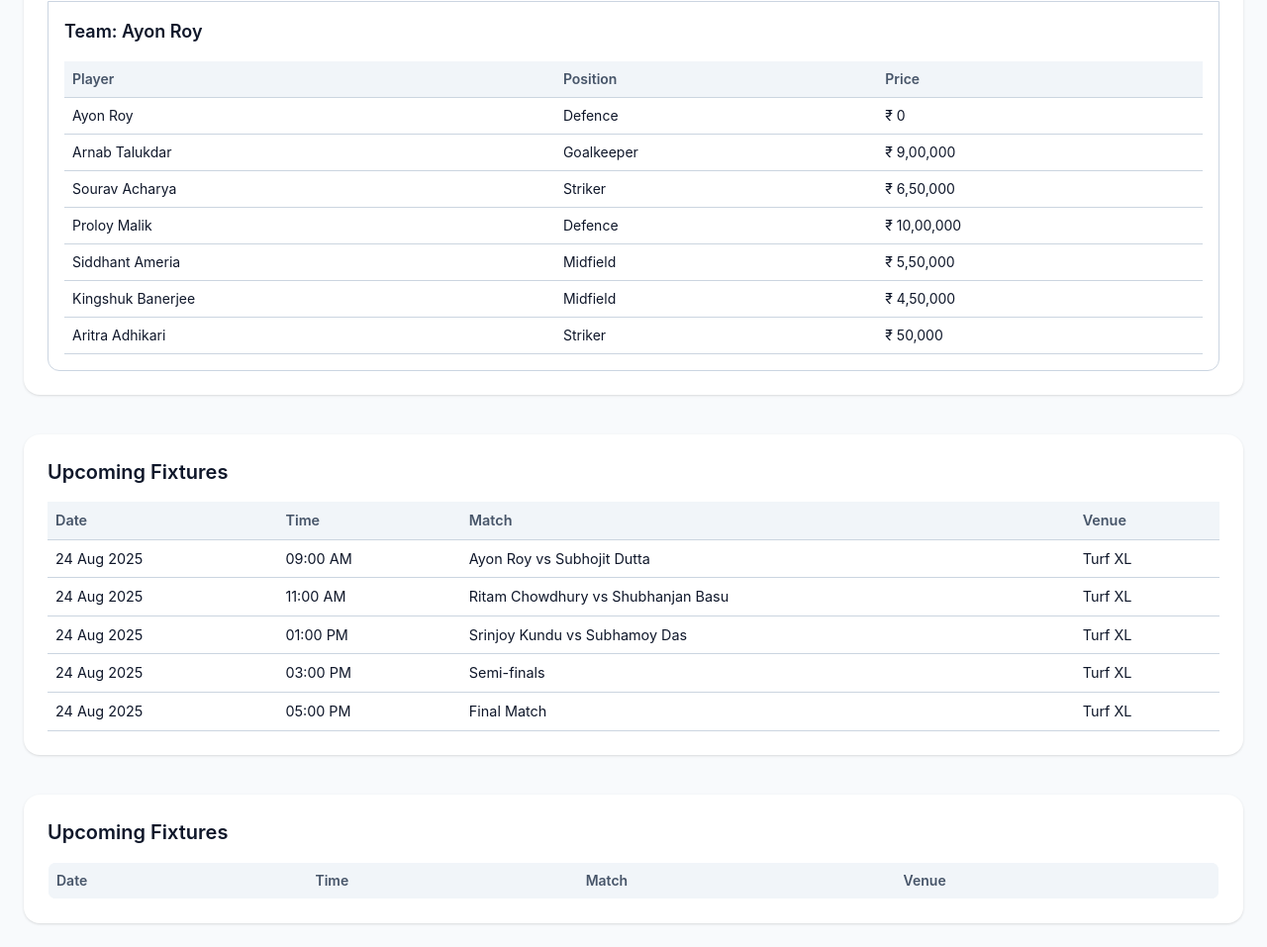
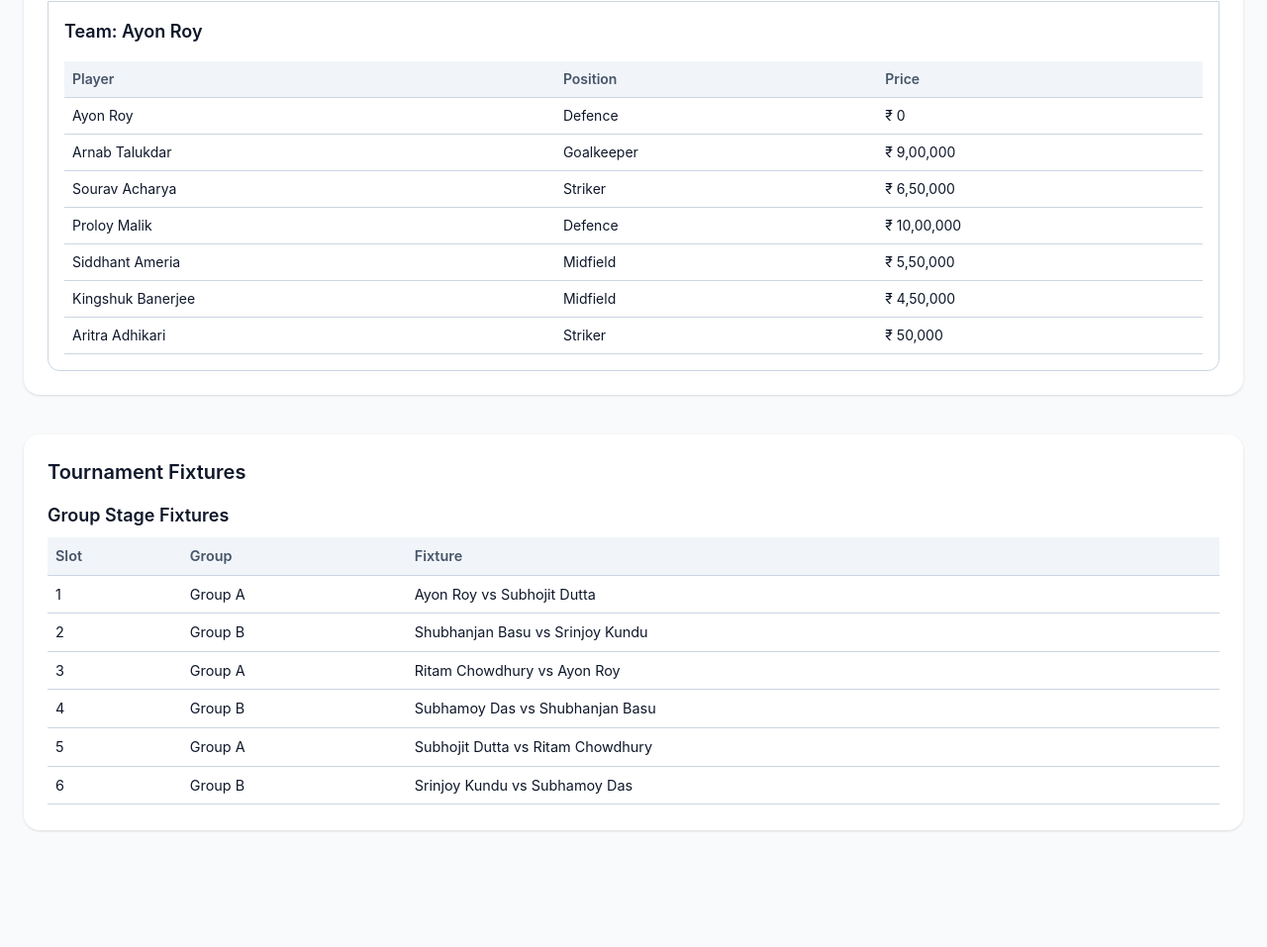
Before and after one commit to Jyotishka27/Independence-Cup-Auction, a plain HTML site: page team_fixtures.html in a window 1280 px wide. Shown: the part 237-1194 px from the top of the page at 99% size. After the commit the page ends 1100 px from the top, so only its background shows below. Drawn offline with nearby package versions, Linux system fonts and the light colour scheme.

Commit message:
Update team_fixtures.html

```diff
--- a/team_fixtures.html
+++ b/team_fixtures.html
@@ -89,21 +89,57 @@
         <!-- Team players list here -->
       </div>
     </section>
+    <!-- Fixtures Section -->
+    <section class="bg-white rounded-2xl shadow p-6 content-scroll max-w-7xl mx-auto">
+      <h2 class="text-xl font-semibold mb-4">Tournament Fixtures</h2>
 
-    <!-- Fixtures Section -->
-    <section class="bg-white rounded-2xl shadow p-6 content-scroll">
-      <h2 class="text-xl font-semibold mb-4">Upcoming Fixtures</h2>
+      <!-- Group Stage Fixtures -->
+      <h3 class="text-lg font-semibold mt-4 mb-2">Group Stage Fixtures</h3>
       <table>
         <thead>
           <tr class="bg-slate-100 text-slate-700 font-semibold border-b border-slate-300">
-            <th class="p-2 text-left">Date</th>
-            <th class="p-2 text-left">Time</th>
-            <th class="p-2 text-left">Match</th>
-            <th class="p-2 text-left">Venue</th>
+            <th class="p-2 text-left">Slot</th>
+            <th class="p-2 text-left">Group</th>
+            <th class="p-2 text-left">Fixture</th>
           </tr>
         </thead>
-        <tbody id="fixturesBody">
-          <!-- Populated by JS -->
+        <tbody>
+          <tr><td class="p-2 border-b border-slate-300">1</td><td class="p-2 border-b border-slate-300">Group A</td><td class="p-2 border-b border-slate-300">Ayon Roy vs Subhojit Dutta</td></tr>
+          <tr><td class="p-2 border-b border-slate-300">2</td><td class="p-2 border-b border-slate-300">Group B</td><td class="p-2 border-b border-slate-300">Shubhanjan Basu vs Srinjoy Kundu</td></tr>
+          <tr><td class="p-2 border-b border-slate-300">3</td><td class="p-2 border-b border-slate-300">Group A</td><td class="p-2 border-b border-slate-300">Ritam Chowdhury vs Ayon Roy</td></tr>
+          <tr><td class="p-2 border-b border-slate-300">4</td><td class="p-2 border-b border-slate-300">Group B</td><td class="p-2 border-b border-slate-300">Subhamoy Das vs Shubhanjan Basu</td></tr>
+          <tr><td class="p-2 border-b border-slate-300">5</td><td class="p-2 border-b border-slate-300">Group A</td><td class="p-2 border-b border-slate-300">Subhojit Dutta vs Ritam Chowdhury</td></tr>
+          <tr><td class="p-2 border-b border-slate-300">6</td><td class="p-2 border-b border-slate-300">Group B</td><td class="p-2 border-b border-slate-300">Srinjoy Kundu vs Subhamoy Das</td></tr>
+        </tbody>
+      </table>
+
+      <!-- Knockout Stage Option 1 -->
+      <h3 class="text-lg font-semibold mt-8 mb-2">Knockout Stage Option 1 (Semifinals + Final)</h3>
+      <table>
+        <thead>
+          <tr class="bg-slate-100 text-slate-700 font-semibold border-b border-slate-300">
+            <th class="p-2 text-left">Match</th>
+            <th class="p-2 text-left">Fixture</th>
+          </tr>
+        </thead>
+        <tbody>
+          <tr><td class="p-2 border-b border-slate-300">Semi-final 1</td><td class="p-2 border-b border-slate-300">Winner Group A vs Runner-up Group B</td></tr>
+          <tr><td class="p-2 border-b border-slate-300">Semi-final 2</td><td class="p-2 border-b border-slate-300">Winner Group B vs Runner-up Group A</td></tr>
+          <tr><td class="p-2 border-b border-slate-300">Final</td><td class="p-2 border-b border-slate-300">Winner SF1 vs Winner SF2</td></tr>
+        </tbody>
+      </table>
+
+      <!-- Knockout Stage Option 2 -->
+      <h3 class="text-lg font-semibold mt-8 mb-2">Knockout Stage Option 2 (Direct Final)</h3>
+      <table>
+        <thead>
+          <tr class="bg-slate-100 text-slate-700 font-semibold border-b border-slate-300">
+            <th class="p-2 text-left">Match</th>
+            <th class="p-2 text-left">Fixture</th>
+          </tr>
+        </thead>
+        <tbody>
+          <tr><td class="p-2 border-b border-slate-300">Final</td><td class="p-2 border-b border-slate-300">Winner Group A vs Winner Group B</td></tr>
         </tbody>
       </table>
     </section>
@@ -117,7 +153,6 @@
       { name: 'Srinjoy Kundu' },
       { name: 'Subhamoy Das' },
     ];
-
     const SALES = [
       { teamIndex: 0, playerName: 'Ayon Roy', position: 'Defence', price: 0},
       { teamIndex: 0, playerName: 'Arnab Talukdar', position: 'Goalkeeper', price: 900000 },
@@ -164,14 +199,6 @@
       { teamIndex: 5, playerName: 'Kaustav Guha Mazumdar', position: 'Striker', price: 500000 }
     ];
 
-    const FIXTURES = [
-      { date: '24 Aug 2025', time: '09:00 AM', match: 'Ayon Roy vs Subhojit Dutta', venue: 'Turf XL' },
-      { date: '24 Aug 2025', time: '11:00 AM', match: 'Ritam Chowdhury vs Shubhanjan Basu', venue: 'Turf XL' },
-      { date: '24 Aug 2025', time: '01:00 PM', match: 'Srinjoy Kundu vs Subhamoy Das', venue: 'Turf XL' },
-      { date: '24 Aug 2025', time: '03:00 PM', match: 'Semi-finals', venue: 'Turf XL' },
-      { date: '24 Aug 2025', time: '05:00 PM', match: 'Final Match', venue: 'Turf XL' }
-    ];
-
     function formatMoney(amount) {
       return '₹ ' + amount.toLocaleString('en-IN');
     }
@@ -206,12 +233,10 @@
       const captainName = TEAMS[teamIndex].name;
       const players = SALES.filter(s => s.teamIndex === teamIndex);
       teamContent.innerHTML = '';
-
       const captainHeader = document.createElement('h3');
       captainHeader.className = 'text-lg font-semibold mb-4';
       captainHeader.textContent = `Team: ${captainName}`;
       teamContent.appendChild(captainHeader);
-
       if (players.length === 0) {
         const noPlayers = document.createElement('p');
         noPlayers.className = 'text-sm italic text-slate-600';
@@ -219,7 +244,6 @@
         teamContent.appendChild(noPlayers);
         return;
       }
-
       const table = document.createElement('table');
       table.className = 'w-full border-collapse text-sm';
       table.innerHTML = `
@@ -239,25 +263,7 @@
             </tr>
           `).join('')}
         </tbody>`;
-
       teamContent.appendChild(table);
-    }
-
-    function renderFixtures() {
-      const tbody = document.getElementById('fixturesBody');
-      if(!tbody) return;
-      tbody.innerHTML = '';
-      FIXTURES.forEach(fixture => {
-        const tr = document.createElement('tr');
-        tr.className = 'hover:bg-slate-100';
-        tr.innerHTML = `
-          <td class="p-2">${fixture.date}</td>
-          <td class="p-2">${fixture.time}</td>
-          <td class="p-2">${fixture.match}</td>
-          <td class="p-2">${fixture.venue}</td>
-        `;
-        tbody.appendChild(tr);
-      });
     }
 
     // Initialize tabs and content
@@ -266,21 +272,6 @@
       tabsContainer.appendChild(tabBtn);
     });
     renderTeamPlayers(activeTeamIndex);
-    renderFixtures();
   </script>
-  <section class="bg-white rounded-2xl shadow p-6 content-scroll max-w-7xl mx-auto mt-10">
-    <h2 class="text-xl font-semibold mb-4">Upcoming Fixtures</h2>
-    <table class="min-w-full border border-slate-300 rounded-lg overflow-hidden text-left text-sm">
-      <thead class="bg-slate-100">
-        <tr>
-          <th class="p-2 border-b border-slate-300">Date</th>
-          <th class="p-2 border-b border-slate-300">Time</th>
-          <th class="p-2 border-b border-slate-300">Match</th>
-          <th class="p-2 border-b border-slate-300">Venue</th>
-        </tr>
-      </thead>
-      <tbody id="fixturesBody"></tbody>
-    </table>
-  </section>
 </body>
 </html>
```
